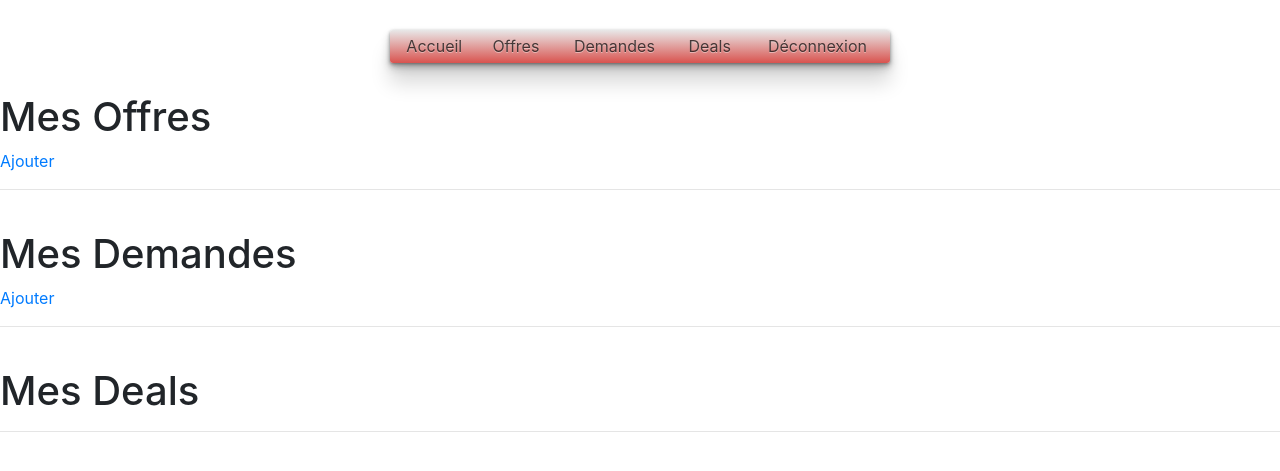
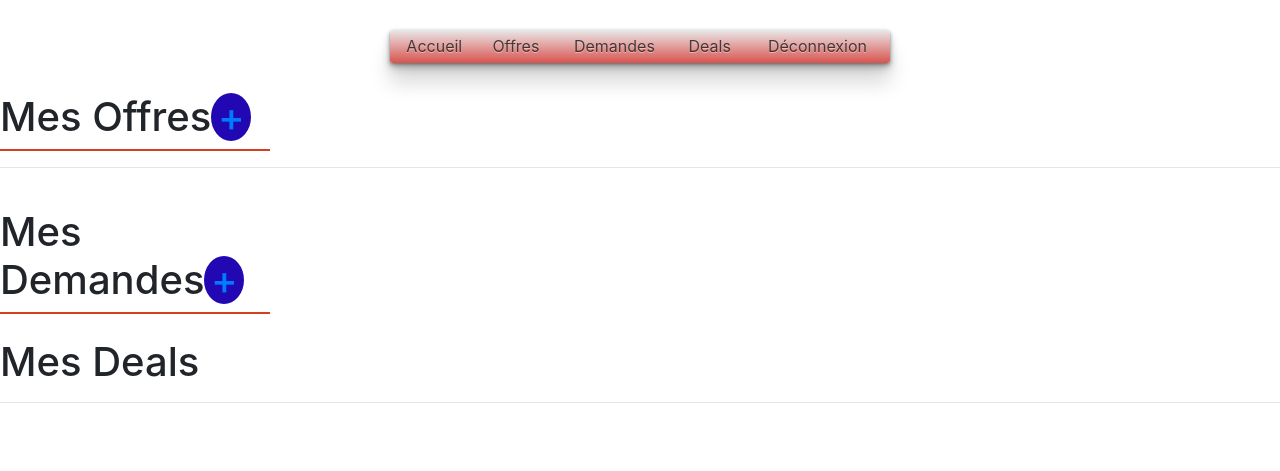
Before and after one commit to minhthomas/PPE3_troc, a CodeIgniter app: page /SIO2/index.php/ctrl_acceuil/setInformationOffre?idOffre=1 in a window 1280 px wide. Shown: the top 471 px of the page. Run offline with CodeIgniter, Linux system fonts and the light colour scheme; data that the repository does not hold is empty; some libraries are stand-ins or nearby versions.

Commit message:
Modifier les Affichages insert offre et demande

```diff
--- a/Css/mesStyles.css
+++ b/Css/mesStyles.css
@@ -89,3 +89,19 @@ ul li a:active{
     background: linear-gradient(rgba(0,0,0,.2),rgba(0,0,0,.1));
     box-shadow: 0 0 2px rgba(0,0,0,.3) inset;
 }
+
+/* Css bouton ajouter offre et demande */
+.fondDemande{
+    width: 270px;
+    border-bottom: 2px solid  rgb(216, 63, 29);
+}
+
+.lienplus
+{
+    width: 40px;
+    position: absolute;
+    text-align: center;
+    border-radius: 500%;
+    background-color:   rgb(34, 8, 179)  ;
+
+}
--- a/application/views/View_Acceuil.php
+++ b/application/views/View_Acceuil.php
@@ -22,8 +22,11 @@
         <li id="nav-deco"><a href="#">Déconnexion</a></li>
     </ul>
 
-    <h1 id='Offres'>Mes Offres</h1>
-    <?php echo '<a href="'.base_url().'index.php/Ctrl_Acceuil/setAddOffre">Ajouter</a>'?>
+
+    <div class="fondDemande">
+    <h1 id='Offres'>Mes Offres  <?php echo '<a class="lienplus" href="'.base_url().'index.php/Ctrl_Acceuil/setAddOffre">+</a>'?></h1>
+    </div>
+
     <hr>
     <div class="cssDivOffre" id='divOffre'>
         <?php
@@ -41,9 +44,10 @@
         <br>
     </div>
 
-    <h1 id='Demandes'>Mes Demandes</h1>
-    <?php echo '<a href="'.base_url().'index.php/Ctrl_Acceuil/setAddDemande">Ajouter</a>'?>
-    <hr>
+
+    <div class="fondDemande">
+    <h1 id='Demandes'>Mes Demandes  <?php echo '<a class="lienplus" href="'.base_url().'index.php/Ctrl_Acceuil/setAddDemande">+</a>'?></h1>
+    </div>
     <div class="cssDivDemande" id='divDemande'>
         <?php
             foreach ($lesDemandes as $uneDemande)
```
